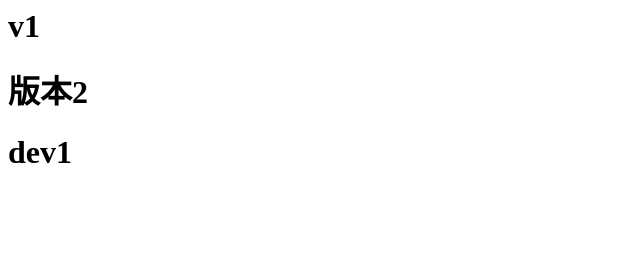
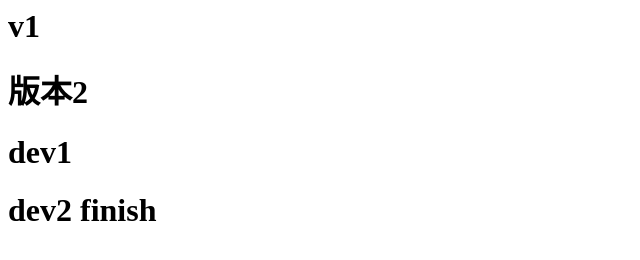
Before and after one commit to zhgitit/hottest, a plain HTML site: page index.html in a window 1280 px wide. Shown: the whole page, without its empty margins (0-640 px from the left). Drawn offline with Linux system fonts and the light colour scheme.

Commit message:
dev分支2

```diff
--- a/index.html
+++ b/index.html
@@ -1,3 +1,4 @@
 <h1>v1</h1>
 <h1>版本2</h1>
 <h1>dev1</h1>
+<h1>dev2 finish</h1>
```
